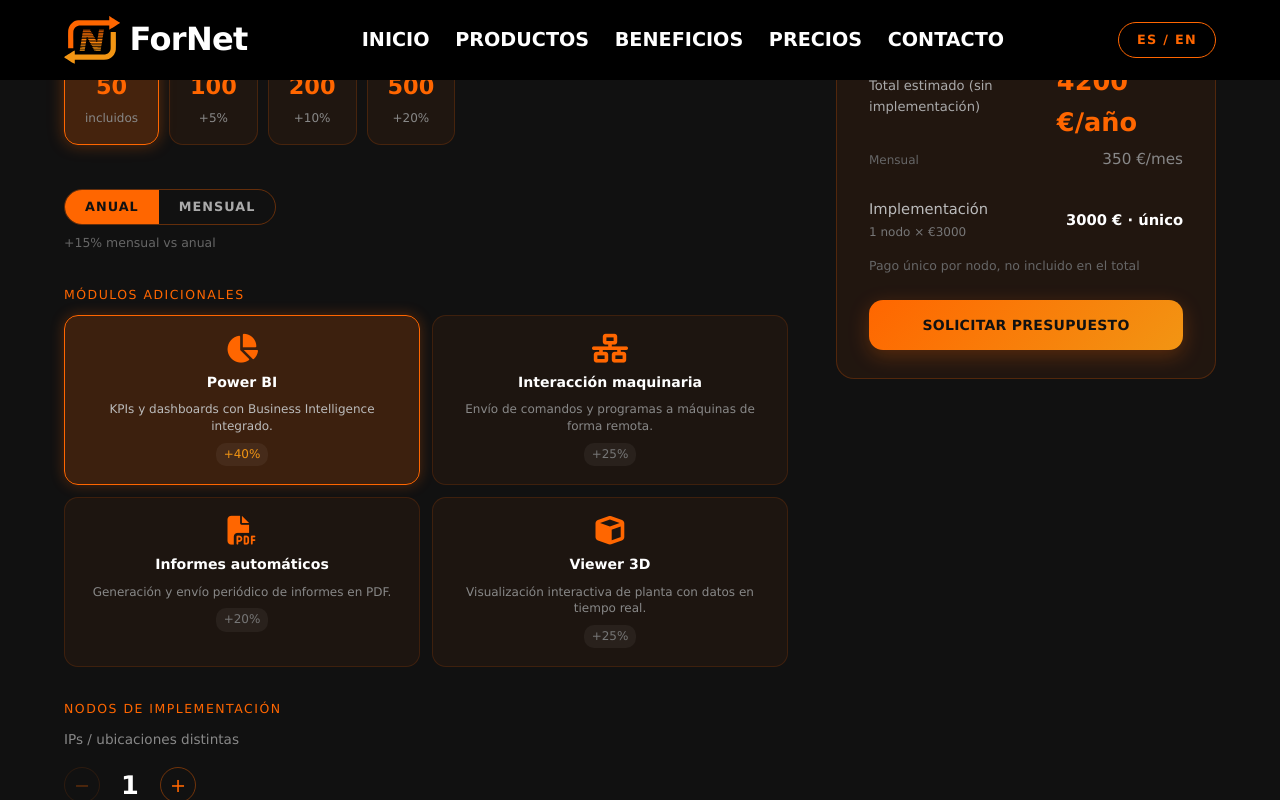
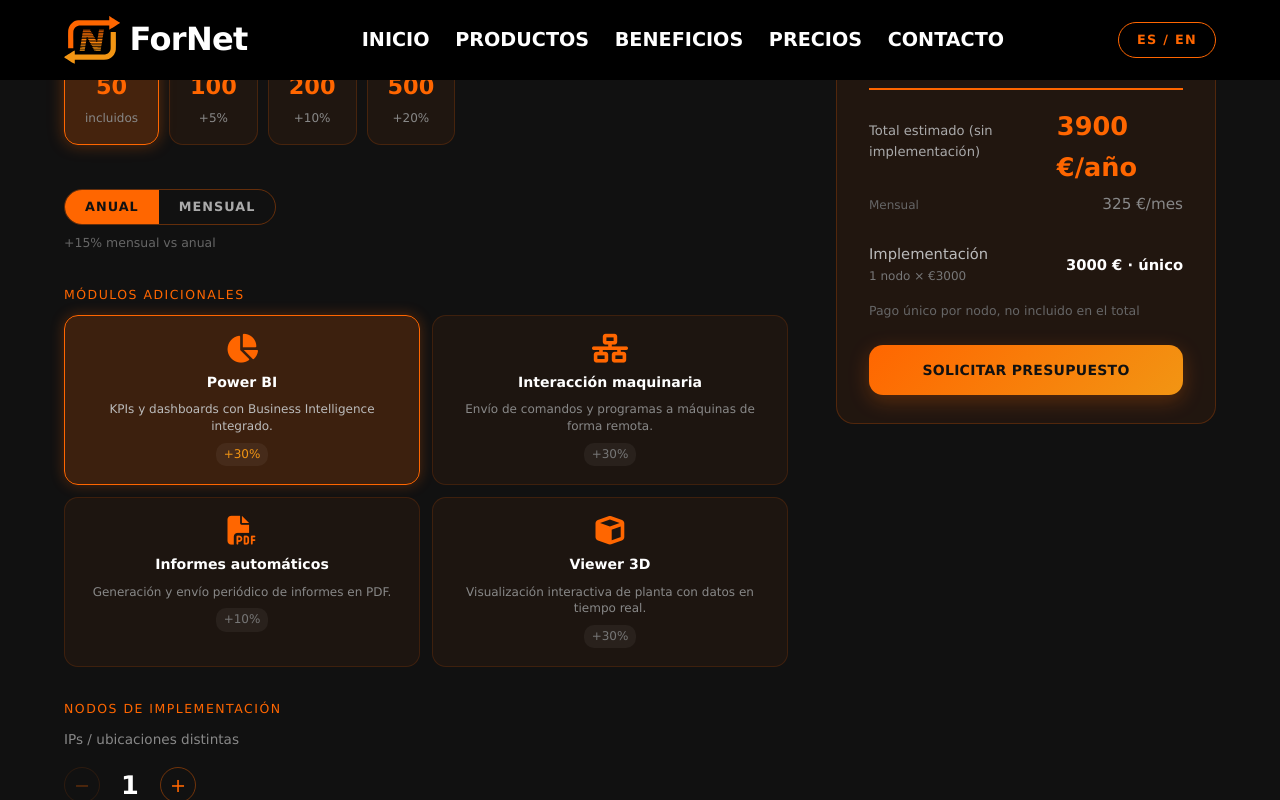
Before and after one commit to Criticaldex/fornet-web, a Next.js app: page / in a window 1280 px wide. Both pictures are taken after a click on the button 242 px from the left and 4874 px from the top of the page. Shown: the part 4474-5274 px from the top of the page. Built offline with nearby package versions, Linux system fonts and the light colour scheme.

Commit message:
feat: price calculator — per-module price breakdown with modules total, module rates 30/30/10/30

```diff
--- a/app/components/Pricing.tsx
+++ b/app/components/Pricing.tsx
@@ -29,10 +29,10 @@ const SENSOR_PRICES: Record<SensorTier, number> = {
 const SENSOR_TIERS: SensorTier[] = [10, 50, 100, 200, 500];
 
 const ADDONS: AddonConfig[] = [
-    { key: "powerbi",  icon: "fa-solid fa-chart-pie",     labelKey: "pricing_addon_powerbi",  descKey: "pricing_addon_powerbi_desc",  rate: 0.40 },
-    { key: "mqtt",     icon: "fa-solid fa-network-wired", labelKey: "pricing_addon_mqtt",     descKey: "pricing_addon_mqtt_desc",     rate: 0.25 },
-    { key: "reports",  icon: "fa-solid fa-file-pdf",      labelKey: "pricing_addon_reports",  descKey: "pricing_addon_reports_desc",  rate: 0.20 },
-    { key: "viewer",   icon: "fa-solid fa-cube",          labelKey: "pricing_addon_viewer",   descKey: "pricing_addon_viewer_desc",   rate: 0.25 },
+    { key: "powerbi",  icon: "fa-solid fa-chart-pie",     labelKey: "pricing_addon_powerbi",  descKey: "pricing_addon_powerbi_desc",  rate: 0.30 },
+    { key: "mqtt",     icon: "fa-solid fa-network-wired", labelKey: "pricing_addon_mqtt",     descKey: "pricing_addon_mqtt_desc",     rate: 0.30 },
+    { key: "reports",  icon: "fa-solid fa-file-pdf",      labelKey: "pricing_addon_reports",  descKey: "pricing_addon_reports_desc",  rate: 0.10 },
+    { key: "viewer",   icon: "fa-solid fa-cube",          labelKey: "pricing_addon_viewer",   descKey: "pricing_addon_viewer_desc",   rate: 0.30 },
 ];
 
 const USER_TIERS: UserTier[] = [50, 100, 200, 500];
@@ -61,6 +61,10 @@ interface PricingResult {
     altAmount: number;
 }
 
+function addonPrice(baseAnnual: number, addon: AddonConfig) {
+    return Math.round(baseAnnual * addon.rate);
+}
+
 function calcPricing(
     tier: SensorTier,
     users: UserTier,
@@ -69,8 +73,7 @@ function calcPricing(
     nodes: number,
 ): PricingResult {
     const baseAnnual = SENSOR_PRICES[tier];
-    const addonsRate = ADDONS.filter(a => activeAddons.has(a.key)).reduce((s, a) => s + a.rate, 0);
-    const addonsAnnual = Math.round(baseAnnual * addonsRate);
+    const addonsAnnual = ADDONS.filter(a => activeAddons.has(a.key)).reduce((s, a) => s + addonPrice(baseAnnual, a), 0);
     const usersAnnual = Math.round(baseAnnual * USER_RATES[users]);
     const subscriptionAnnual = baseAnnual + addonsAnnual + usersAnnual;
     const implementation = nodes * IMPL_COST_PER_NODE;
@@ -290,16 +293,19 @@ export default function Pricing({ onRequestQuote }: { onRequestQuote: (msg: stri
                                 </div>
                             )}
 
-                            {result.addonsAnnual > 0 && (
+                            {ADDONS.filter(a => activeAddons.has(a.key)).map(a => (
+                                <div key={a.key} className="pricing-summary-row">
+                                    <div>
+                                        <div>{t[a.labelKey]}</div>
+                                        <div className="row-label">+{Math.round(a.rate * 100)}%</div>
+                                    </div>
+                                    <span className="amount">+{fmt(addonPrice(result.baseAnnual, a))} €/año</span>
+                                </div>
+                            ))}
+
+                            {activeAddons.size > 0 && (
                                 <div className="pricing-summary-row">
-                                    <div>
-                                        <div>{t.pricing_addons_label}</div>
-                                        <div className="row-label" style={{ display: "flex", flexDirection: "column", gap: 2 }}>
-                                            {ADDONS.filter(a => activeAddons.has(a.key)).map(a => (
-                                                <span key={a.key}>· {t[a.labelKey]}</span>
-                                            ))}
-                                        </div>
-                                    </div>
+                                    <div>{t.pricing_addons_label}</div>
                                     <span className="amount">+{fmt(result.addonsAnnual)} €/año</span>
                                 </div>
                             )}
--- a/app/context/LangContext.tsx
+++ b/app/context/LangContext.tsx
@@ -78,7 +78,7 @@ export const texts = {
         pricing_nodes_label: "Nodos de implementación",
         pricing_nodes_desc: "IPs / ubicaciones distintas",
         pricing_base_label: "Suscripción base",
-        pricing_addons_label: "Módulos adicionales",
+        pricing_addons_label: "Total módulos",
         pricing_implementation_label: "Implementación",
         pricing_onetime: "único",
         pricing_impl_note: "Pago único por nodo, no incluido en el total",
@@ -164,7 +164,7 @@ export const texts = {
         pricing_nodes_label: "Implementation nodes",
         pricing_nodes_desc: "Different IPs / locations",
         pricing_base_label: "Base subscription",
-        pricing_addons_label: "Add-on modules",
+        pricing_addons_label: "Modules total",
         pricing_implementation_label: "Implementation",
         pricing_onetime: "one-time",
         pricing_impl_note: "One-time fee per node, not included in the total",
```
